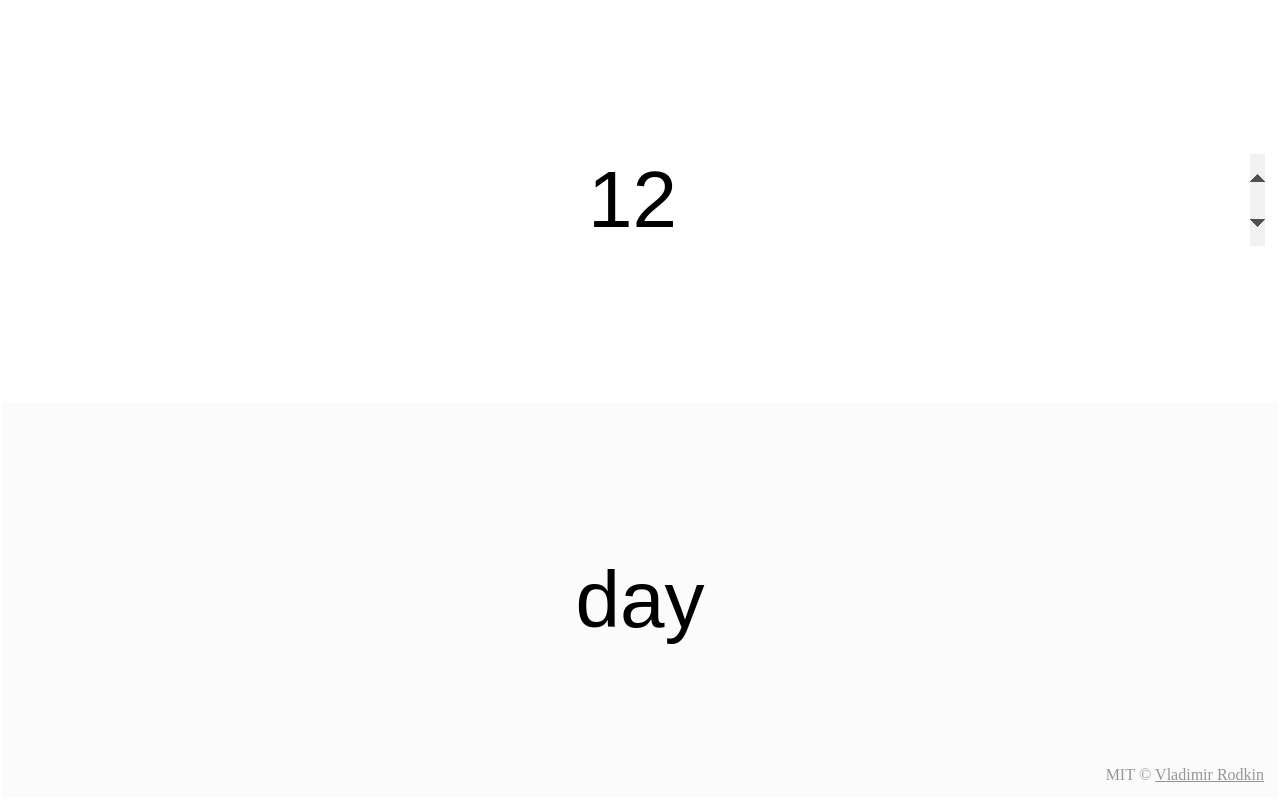
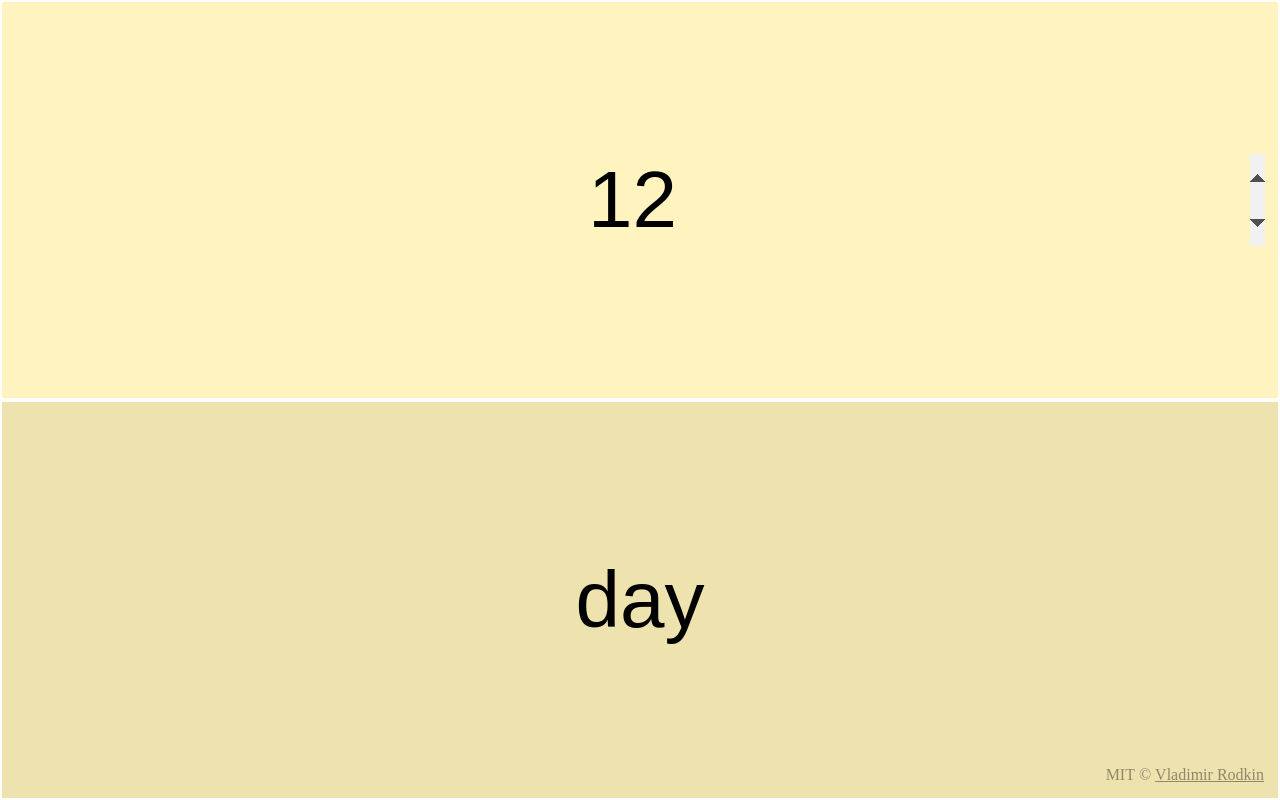
Before and after one commit to VovanR/hour-to-day-or-night, a website: page example/index.html in a window 1280 px wide. Drawn offline with Linux system fonts and the light colour scheme; files whose address does not match are found by name.

Commit message:
docs(example): Add example page day/night theme
Close #1

```diff
--- a/example/index.html
+++ b/example/index.html
@@ -41,15 +41,24 @@
 (function (hourToDayOrNight) {
 	'use strict'
 
+	var converterBlock = document.querySelector('.converter')
 	var inputControl = document.querySelector('.converter__control_name_input')
 	var resultControl = document.querySelector('.converter__control_name_result')
 
+	var previousTheme
 	inputControl.value = new Date().getHours()
 	inputControl.addEventListener('input', renderResult)
 
 	function renderResult() {
 		var val = hourToDayOrNight(inputControl.value)
 		resultControl.value = val
+		if (!converterBlock.classList.contains(val)) {
+			converterBlock.classList.add(val)
+		}
+		if (previousTheme !== val) {
+			converterBlock.classList.remove(previousTheme)
+			previousTheme = val
+		}
 	}
 
 	renderResult()
--- a/example/style.css
+++ b/example/style.css
@@ -7,6 +7,15 @@
     position: absolute;
     text-align: center;
     width: 100%;
+	transition: background-color ease 0.15s;
+}
+
+.converter.day {
+	background-color: #ffd403;
+}
+
+.converter.night {
+	background-color: #0b34fd;
 }
 
 .converter__input {
@@ -24,7 +33,7 @@
 	font-size: 500%;
 	text-align: center;
 	padding: 1%;
-	background-color: #fff;
+	background-color: rgba(255, 255, 255, 0.75);
 	border: 2px solid #fff;
 	transition: border ease 0.15s;
 	outline: none;
@@ -41,7 +50,7 @@
 
 .converter__control_name_result {
 	width: 100%;
-	background-color: #fbfbfb;
+	background-color: rgba(232, 232, 232, 0.75);
 }
 
 /* repository */
```
